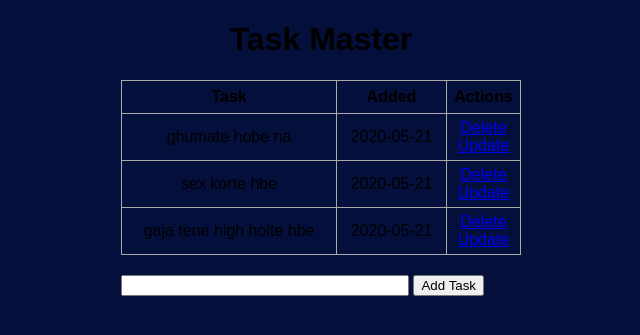
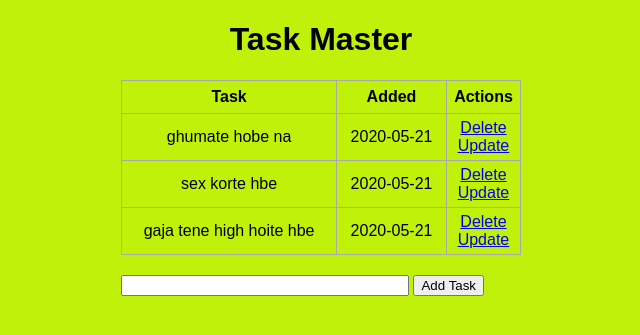
Before and after one commit to farhansaif488/flaskintro, a Flask app: page / in a window 1280 px wide. Shown: the top 335 px of the page, without its empty margins (319-959 px from the left). Run offline with Flask 2, Linux system fonts and the light colour scheme; data comes from the database, SQL or seed files in the repository.

Commit message:
Changed_Color

```diff
--- a/static/css/main.css
+++ b/static/css/main.css
@@ -1,7 +1,7 @@
 body, html {
     margin: 0;
     font-family: sans-serif;
-    background: rgb(5, 15, 59);
+    background: rgb(192, 241, 11);
 }
 
 .content {
```
